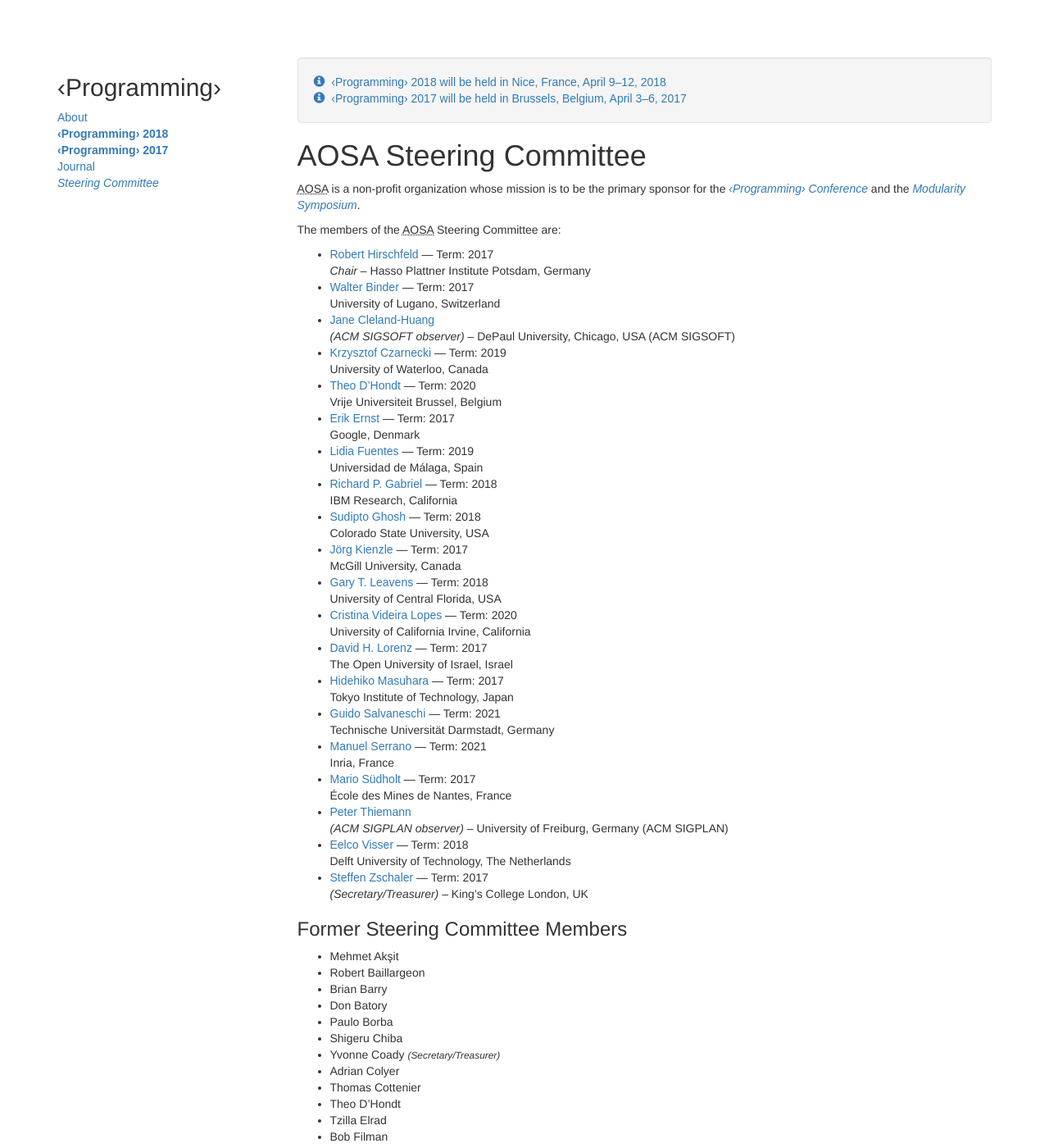
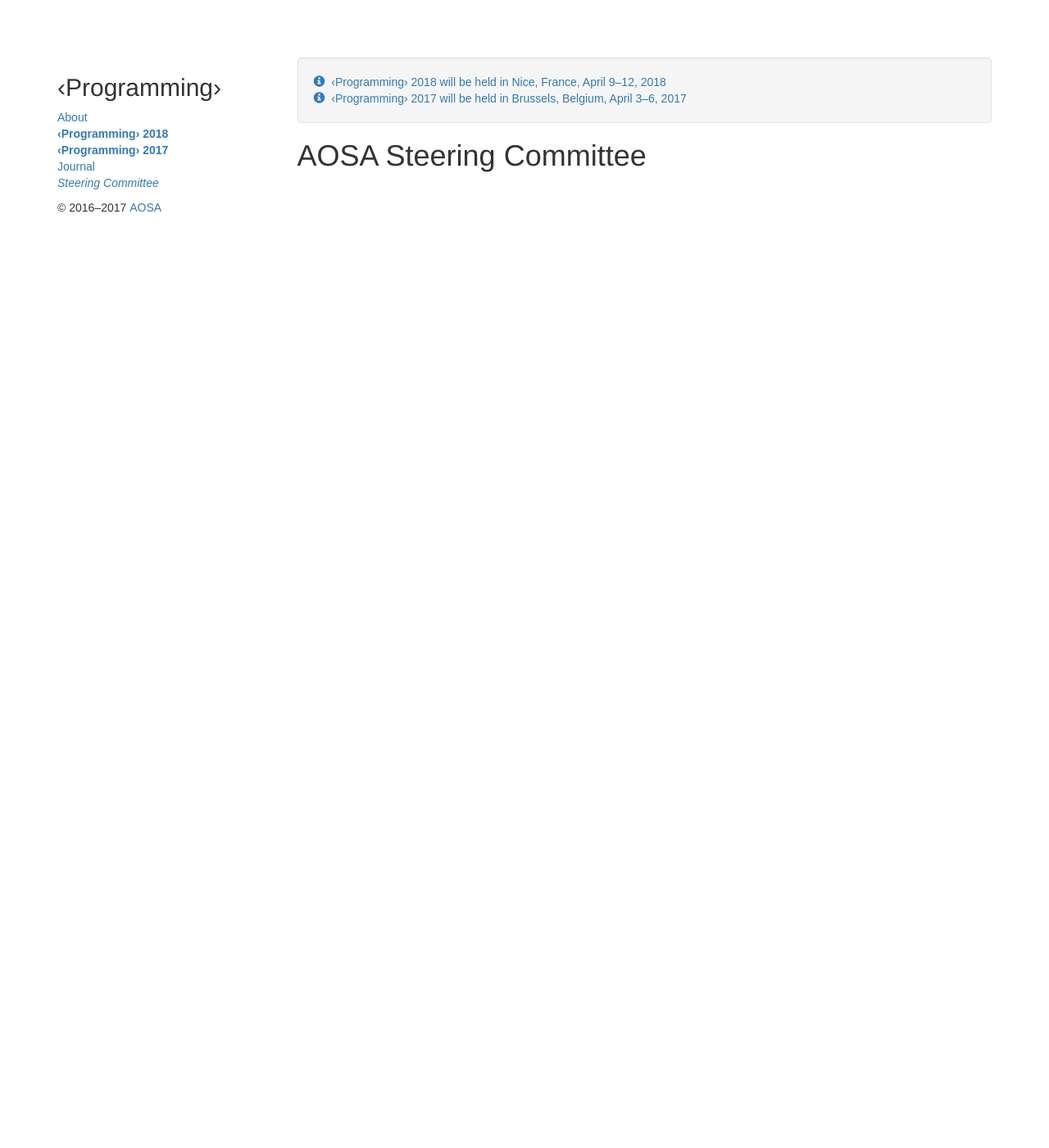
Before and after one commit to programming-conference/programming-conference.github.io, a Jekyll site: the page built from steering/index.markdown, in a window 1280 px wide and 1400 px high. Shown: the whole window at 82% size. Built offline with Jekyll 4.4.1, drawn with Linux system fonts in a browser that asks for light colours; nearby versions of some CDN libraries; library files that are not in the unit come from our copies; some of the changed text lies outside the part shown.

Commit message:
Steering @ aosa

```diff
--- a/_data/former.yml
+++ /dev/null
@@ -1,111 +0,0 @@
-- firstname: Jeremy
-  lastname: Gibbons
-  function: ACM SIGPLAN Observer
-- firstname: Gregor
-  lastname: Kiczales
-  term: 2008
-- firstname: Mehmet
-  lastname: Akşit
-  term: 2008
-- firstname: Yvonne
-  lastname: Coady
-  term: 2008
-  function: Secretary/Treasurer
-- firstname: Karl
-  lastname: Lieberherr
-  term: 2009
-- firstname: Linda
-  lastname: Northrop
-  term: 2009
-- firstname: Tzilla
-  lastname: Elrad
-  term: 2009
-- firstname: Adrian
-  lastname: Colyer
-  term: 2010
-- firstname: Brian
-  lastname: Barry
-  term: 2010
-- firstname: Gail
-  lastname: Murphy
-  term: 2010
-  function: Chair
-- firstname: Ana
-  lastname: Moreira
-  term: 2012
-- firstname: Awais
-  lastname: Rashid
-  term: 2012
-- firstname: Bob
-  lastname: Filman
-  term: 2012
-- firstname: Michael
-  lastname: Haupt
-  term: 2012
-  function: Secretary/Treasurer
-- firstname: Oege de
-  lastname: Moor
-  term: 2012
-- firstname: Robert
-  lastname: Baillargeon
-  term: 2012
-- firstname: Theo
-  lastname: "D'Hondt"
-  term: 2012
-- firstname: Wouter
-  lastname: Joosen
-  term: 2012
-- firstname: Jean-Marc
-  lastname: Jézéquel
-  term: 2013
-- firstname: Mario
-  lastname: Südholt
-  term: 2013
-  function: Chair
-- firstname: Uwe
-  lastname: Hohenstein
-  term: 2013
-- firstname: Harold
-  lastname: Ossher
-  term: 2014
-- firstname: Mira
-  lastname: Mezini
-  term: 2014
-  function: Chair
-- firstname: Oscar
-  lastname: Nierstrasz
-  term: 2014
-- firstname: Paulo
-  lastname: Borba
-  term: 2014
-- firstname: Thomas
-  lastname: Cottenier
-  term: 2014
-- firstname: Kevin
-  lastname: Sullivan
-  term: 2015
-- firstname: Éric
-  lastname: Tanter
-  term: 2015
-- firstname: Richard
-  lastname: Gabriel
-  function: Vice Chair
-  term: 2015
-- firstname: Shigeru
-  lastname: Chiba
-  term: 2015
-- firstname: Don
-  lastname: Batory
-  term: 2017 (2019)
-- firstname: Chandra
-  lastname: Krintz
-  function: ACM SIGPLAN Observer
-- firstname: Graham
-  lastname: Hutton
-  function: ACM SIGPLAN Observer
-- firstname: Kathleen
-  lastname: Fisher
-  function: ACM SIGPLAN Observer
-- firstname: William
-  lastname: Griswold
-  function: ACM SIGSOFT Observer
--- a/_data/steering.yml
+++ /dev/null
@@ -1,103 +0,0 @@
-- name: Robert Hirschfeld
-  contact: http://www.hpi.uni-potsdam.de/hirschfeld/
-  affiliation: Hasso Plattner Institute Potsdam, Germany
-  term: 2017
-  extra: Chair
-
-- name: Walter Binder
-  contact: http://www.inf.usi.ch/faculty/binder/
-  affiliation: University of Lugano, Switzerland
-  term: 2017
-
-- name: Jane Cleland-Huang
-  contact: http://re.cs.depaul.edu/pages/ClelandHuang.html
-  affiliation: DePaul University, Chicago, USA (ACM SIGSOFT)
-  term:
-  extra: (ACM SIGSOFT observer)
-
-- name: Krzysztof Czarnecki
-  contact: http://gsd.uwaterloo.ca/kczarnec
-  affiliation: University of Waterloo, Canada
-  term: 2019
-
-- name: Theo D’Hondt
-  contact: http://soft.vub.ac.be/~tjdhondt/HTM.dir/homepage.htm
-  affiliation: Vrije Universiteit Brussel, Belgium
-  term: 2020
-
-- name: Erik Ernst
-  contact: http://www.daimi.au.dk/~eernst/
-  affiliation: Google, Denmark
-  term: 2017
-
-- name: Lidia Fuentes
-  contact: http://www.lcc.uma.es/~lff/
-  affiliation: Universidad de Málaga, Spain
-  term: 2019
-
-- name: Richard P. Gabriel
-  contact: http://www.dreamsongs.com/
-  affiliation: IBM Research, California
-  term: 2018
-
-- name: Sudipto Ghosh
-  contact: http://www.cs.colostate.edu/~ghosh/
-  affiliation: Colorado State University, USA
-  term: 2018
-
-- name: Jörg Kienzle
-  contact: http://www.cs.mcgill.ca/~joerg/
-  affiliation: McGill University, Canada
-  term: 2017
-
-- name: Gary T. Leavens
-  contact: http://www.eecs.ucf.edu/~leavens/homepage.html
-  affiliation: University of Central Florida, USA
-  term: 2018
-
-- name: Cristina Videira Lopes
-  contact: https://www.ics.uci.edu/~lopes/
-  affiliation: University of California Irvine, California
-  term: 2020
-
-- name: David H. Lorenz
-  contact: http://www.openu.ac.il/home/lorenz/
-  affiliation: The Open University of Israel, Israel
-  term: 2017
-
-- name: Hidehiko Masuhara
-  contact: http://prg.is.titech.ac.jp/people/masuhara/
-  affiliation: Tokyo Institute of Technology, Japan
-  term: 2017
-
-- name: Guido Salvaneschi
-  contact: http://www.stg.tu-darmstadt.de/staff/guido_salvaneschi/index.en.jsp
-  affiliation: Technische Universität Darmstadt, Germany
-  term: 2021
-
-- name: Manuel Serrano
-  contact: https://www-sop.inria.fr/members/Manuel.Serrano/
-  affiliation: Inria, France
-  term: 2021
-
-- name: Mario Südholt
-  contact: http://www.emn.fr/z-info/sudholt/
-  affiliation: École des Mines de Nantes, France
-  term: 2017
-
-- name: Peter Thiemann
-  contact: http://www2.informatik.uni-freiburg.de/~thiemann/
-  affiliation: University of Freiburg, Germany (ACM SIGPLAN)
-  term:
-  extra: (ACM SIGPLAN observer)
-
-- name: Eelco Visser
-  contact: http://eelcovisser.org
-  affiliation: Delft University of Technology, The Netherlands
-  term: 2018
-
-- name: Steffen Zschaler
-  contact: http://www.steffen-zschaler.de/
-  affiliation: King’s College London, UK
-  term: 2017
-  extra: (Secretary/Treasurer)
--- a/_layouts/default.html
+++ b/_layouts/default.html
@@ -26,7 +26,8 @@
   </head>
   <body>
     {% assign home = site.pages | where:'menutitle', 'About' | first %}
-    {% assign responsible = site.pages | where:'responsible', true | first %}
+    {% assign responsibleurl = "http://aosa-inc.org/steering/" %}
+    {% assign responsibleshort = "AOSA" %}
     {% assign pages = site.pages | where: 'name', 'index.markdown' | sort:"order" %}
     <div class="container">
       <div class="row">
@@ -140,9 +141,9 @@
         <img src="{{ site.baseurl }}assets/aosa.svg" style="height: 8em; margin-top: -12em;" alt="" title="AOSA">
       </div>
       <footer>
-      <p>© 2016–{{ 'now' | date: '%Y'}} <a href="{{ responsible.url }}">
-      {% if responsible.short %}{{ responsible.short }}
-      {% else %}{{ responsible.title}}
+      <p>© 2016–{{ 'now' | date: '%Y'}} <a href="{{ responsibleurl }}">
+      {% if responsibleshort %}{{ responsibleshort }}
+      {% else %}{{ responsibletitle}}
       {% endif %}
       </a>
       <div class="visible-xs visible-sm visible-md pull-right">
--- a/steering/index.markdown
+++ b/steering/index.markdown
@@ -2,39 +2,6 @@
 title: AOSA Steering Committee
 menutitle: Steering Committee
 short: AOSA
-responsible: yes
+external: http://aosa-inc.org/steering/
 order: 900
 ---
-
-AOSA is a non-profit organization whose mission is to be the primary sponsor for the
-_[‹Programming› Conference](/)_ and the _[Modularity Symposium](http://modularity.info)_.
-
-The members of the AOSA Steering Committee are:
-
-<ul>
-{% for member in site.data.steering %}
-   <li markdown="span">
-      [{{ member.name }}]({{member.contact}}){% if member.term %}
-       --- Term: {{member.term}}{% endif %}  {% if member.extra %}
-       _{{member.extra}}_  --  {% else %}
-       {% endif %}{{ member.affiliation }}
-   </li>
-{% endfor %}
-</ul>
-
-### Former Steering Committee Members
-
-<ul>
-{% assign formers =  site.data.former | sort: "lastname" %}
-{% for member in formers %}
-  <li markdown="span">{{ member.firstname }} {{member.lastname }}{% if member.function %} <small>_({{ member.function }})_</small>{% endif %}</li>
-{% endfor %}
-</ul>
-{% comment %}
-  - {{ member.firstname }} {{member.lastname }}{% if member.term %} --- Until {{member.term}}{% endif %}{% if member.function %}  \\
-    _({{ member.function }})_{% endif %}
-{%endcomment %}
-
-
-*[AOSA]: Aspect-Oriented Software Association
-*[AOSD]: Aspect-Oriented Software Development
```
